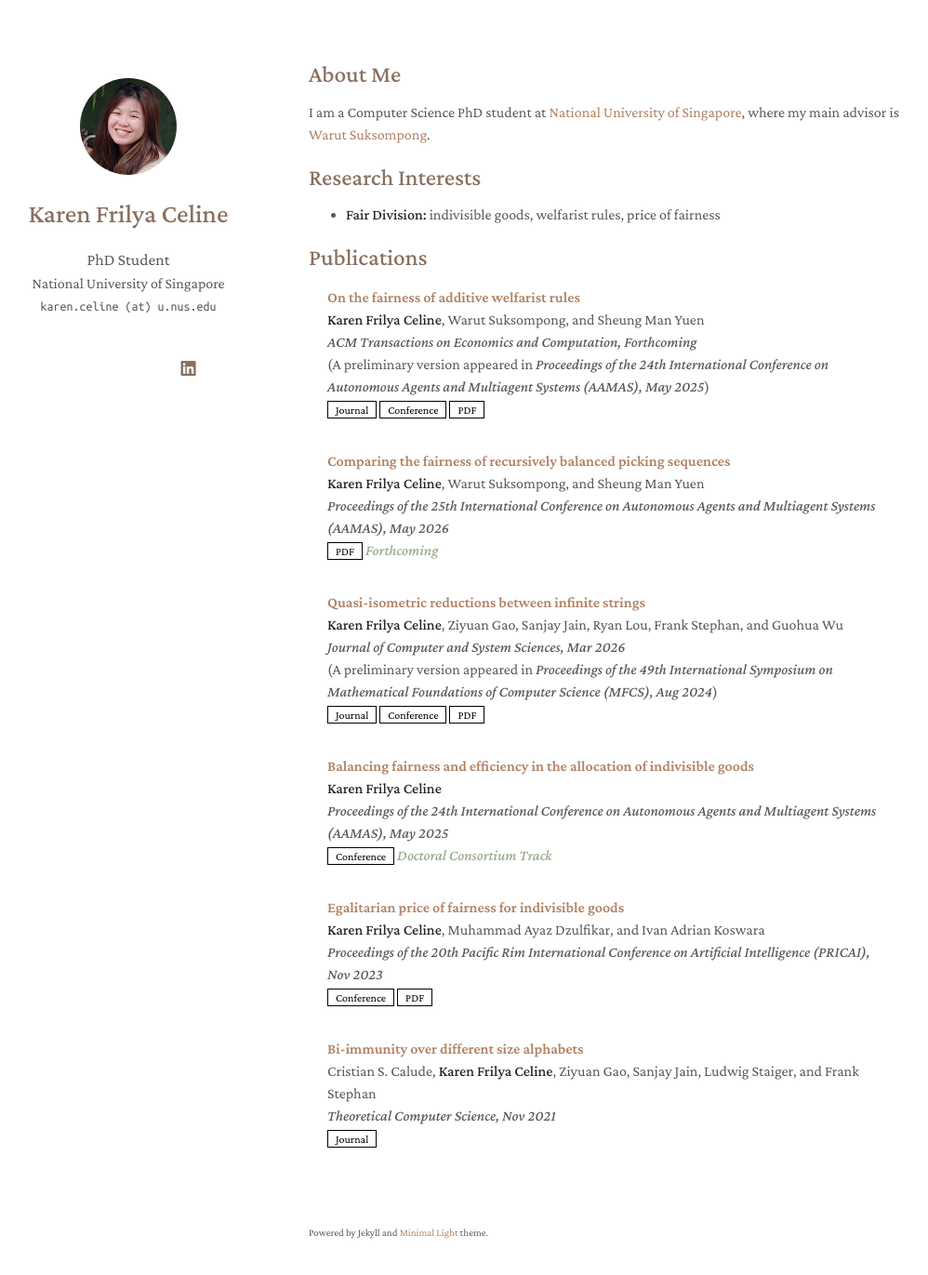
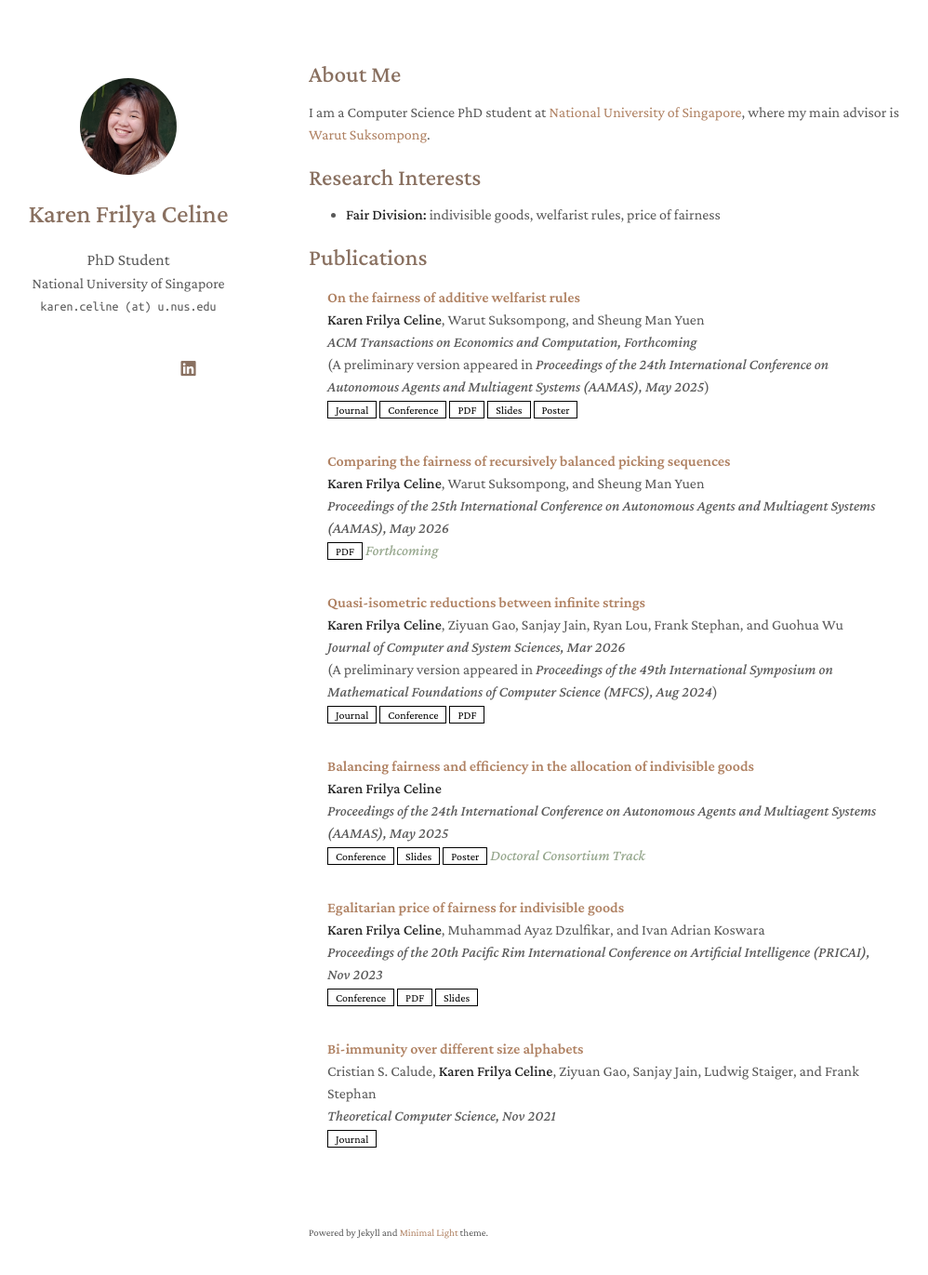
Before and after one commit to karen-celine/karen-celine.github.io, a Jekyll site: the page built from index.md, in a window 1280 px wide and 1400 px high. Shown: the top 1371 px of the window at 93% size, without its empty margins (138-1136 px from the left). Built offline with Jekyll 4.4.1, drawn with Linux system fonts in a browser that asks for light colours; a style sheet for code colours, icons or effects is not loaded.

Commit message:
Add slides and posters

```diff
--- a/_data/publications.yml
+++ b/_data/publications.yml
@@ -7,6 +7,8 @@ main:
     journal: https://dl.acm.org/doi/10.1145/3793253
     conference: https://www.ifaamas.org/Proceedings/aamas2025/pdfs/p454.pdf
     pdf: https://arxiv.org/pdf/2412.15472
+    slides: assets/files/slides/welfarist_rules.pdf
+    poster: assets/files/poster/welfarist_rules.pdf
 
   - title: Comparing the fairness of recursively balanced picking sequences
     authors: <strong>Karen Frilya Celine</strong>, Warut Suksompong, and Sheung Man Yuen
@@ -27,12 +29,15 @@ main:
     periodical: Proceedings of the 24th International Conference on Autonomous Agents and Multiagent Systems (AAMAS), May&nbsp;2025
     conference: https://www.ifaamas.org/Proceedings/aamas2025/pdfs/p2920.pdf
     notes: Doctoral Consortium Track
+    slides: assets/files/slides/aamas_dc.pdf
+    poster: assets/files/poster/aamas_dc.pdf
 
   - title: Egalitarian price of fairness for indivisible goods
     authors: <strong>Karen Frilya Celine</strong>, Muhammad Ayaz Dzulfikar, and Ivan Adrian Koswara
     periodical: Proceedings of the 20th Pacific Rim International Conference on Artificial Intelligence (PRICAI), Nov&nbsp;2023
     conference: https://link.springer.com/chapter/10.1007/978-981-99-7019-3_3
     pdf: https://arxiv.org/pdf/2402.16145
+    slides: assets/files/slides/egal_pof.pdf
 
   - title: Bi-immunity over different size alphabets
     authors: Cristian S. Calude, <strong>Karen Frilya Celine</strong>, Ziyuan Gao, Sanjay Jain, Ludwig Staiger, and Frank Stephan
--- a/_includes/publications.html
+++ b/_includes/publications.html
@@ -30,6 +30,14 @@
             <a href="{{ link.pdf }}" class="btn btn-sm z-depth-0" role="button" target="_blank"
               style="font-size:12px;">PDF</a>
             {% endif %}
+            {% if link.slides %}
+            <a href="{{ link.slides }}" class="btn btn-sm z-depth-0" role="button" target="_blank"
+              style="font-size:12px;">Slides</a>
+            {% endif %}
+            {% if link.poster %}
+            <a href="{{ link.poster }}" class="btn btn-sm z-depth-0" role="button" target="_blank"
+              style="font-size:12px;">Poster</a>
+            {% endif %}
             {% if link.code %}
             <a href="{{ link.code }}" class="btn btn-sm z-depth-0" role="button" target="_blank"
               style="font-size:12px;">Code</a>
```
Also changed, not shown: 5 other files.
